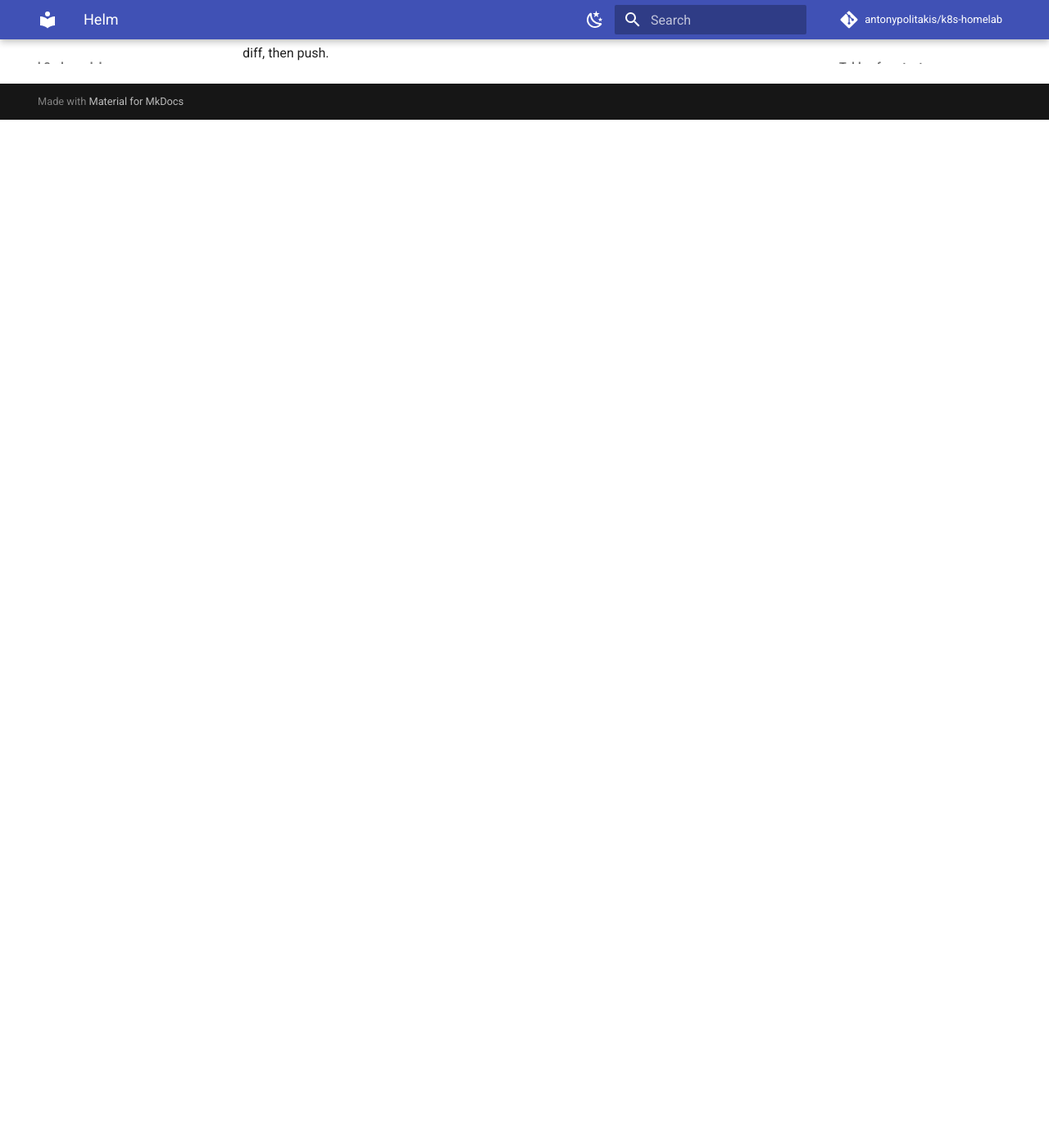
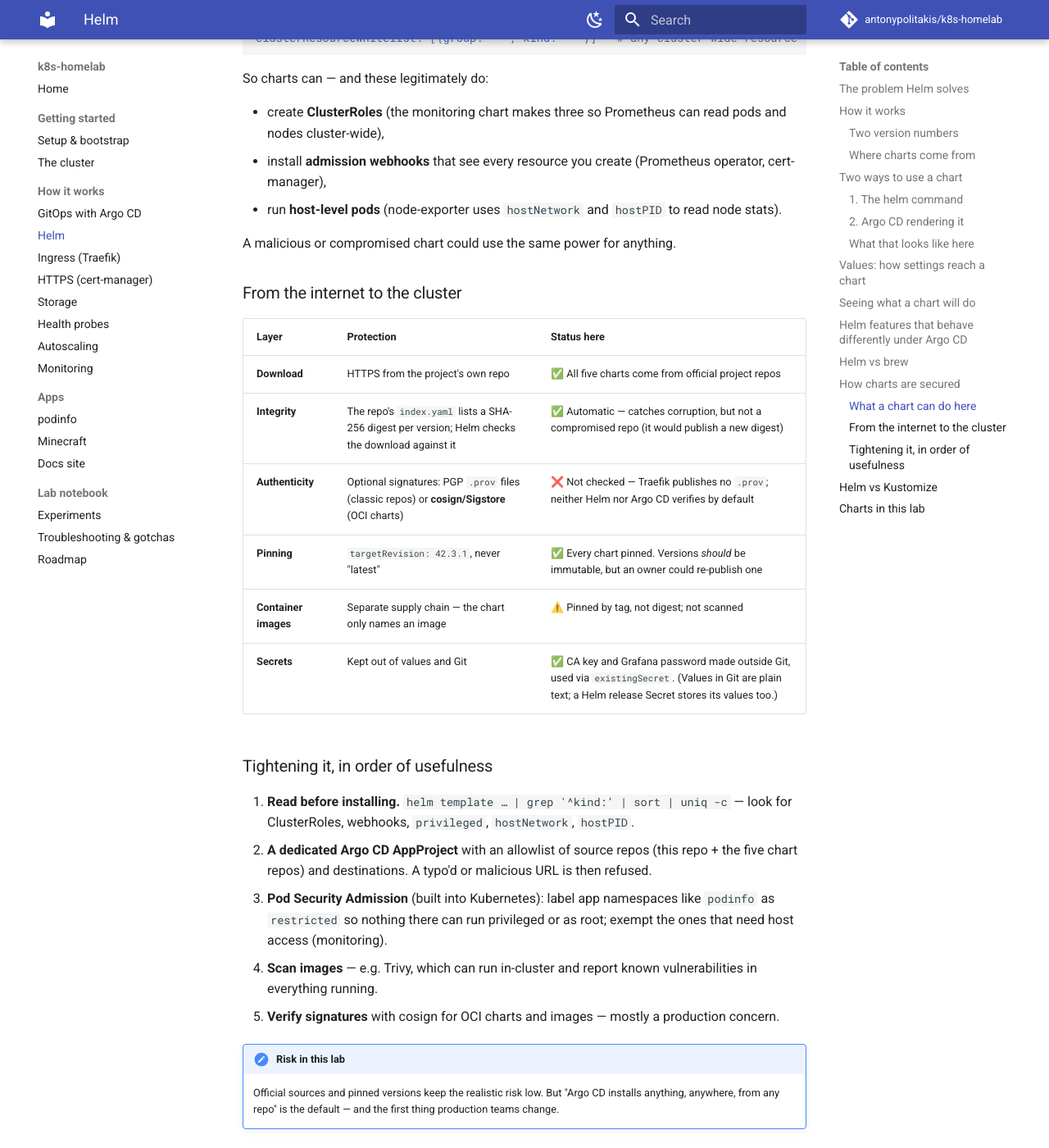
Before and after one commit to antonypolitakis/k8s-homelab, an MkDocs documentation site: the page built from docs/helm.md, in a window 1280 px wide and 1400 px high, scrolled down 5035 px. Shown: the whole window at 82% size. Built offline with MkDocs 1.6.1 and Material for MkDocs 9.7.7, drawn with Linux system fonts in a browser that asks for light colours; comment, search, counter and statistics services are not loaded; before the commit the page ends 5181 px from its top, so only the background shows below that; some of the changed text lies outside the part shown.

Commit message:
Docs: Helm vs brew, how charts are secured

````diff
--- a/docs/helm.md
+++ b/docs/helm.md
@@ -140,6 +140,69 @@ Argo CD only borrows Helm's *templating*. Features that depend on Helm being the
 !!! tip "Rule of thumb"
     If a chart value is generated, looked up or random, set it yourself when using Argo CD.
 
+## Helm vs brew
+
+A chart is a lot like a Homebrew formula — but with differences that matter:
+
+| Like brew | Unlike brew |
+|---|---|
+| Formula ↔ **chart**; tap ↔ **chart repo** | Installs a *description* (YAML), not files: Kubernetes pulls the container images and runs them |
+| `brew install/upgrade/uninstall/list` ↔ `helm install/upgrade/uninstall/list` | **Values** customise each install heavily — same chart, different setup per cluster |
+| Someone else maintains the recipe | One chart can be installed **many times** (separate releases) |
+| | No prerequisite resolution — e.g. cert-manager had to be installed before monitoring could use it |
+
+Here Helm is closer to a **Brewfile**: the list of what you want, and its settings, lives in Git — and Argo CD keeps the cluster matching it continuously.
+
+## How charts are secured
+
+Mostly by **trust in whoever wrote them**. A chart is code that creates whatever it likes, with the permissions of whatever applies it — like running someone's install script.
+
+### What a chart can do here
+
+The installer is Argo CD's application controller, and its ClusterRole allows everything:
+
+```
+argocd-application-controller:  apiGroups: *  resources: *  verbs: *
+```
+
+All apps use Argo CD's `default` AppProject, which restricts nothing:
+
+```yaml
+sourceRepos: ["*"]                                # any chart repo or Git repo
+destinations: [{namespace: "*", server: "*"}]     # anywhere
+clusterResourceWhitelist: [{group: "*", kind: "*"}]   # any cluster-wide resource
+```
+
+So charts can — and these legitimately do:
+
+- create **ClusterRoles** (the monitoring chart makes three so Prometheus can read pods and nodes cluster-wide),
+- install **admission webhooks** that see every resource you create (Prometheus operator, cert-manager),
+- run **host-level pods** (node-exporter uses `hostNetwork` and `hostPID` to read node stats).
+
+A malicious or compromised chart could use the same power for anything.
+
+### From the internet to the cluster
+
+| Layer | Protection | Status here |
+|---|---|---|
+| **Download** | HTTPS from the project's own repo | ✅ All five charts come from official project repos |
+| **Integrity** | The repo's `index.yaml` lists a SHA-256 digest per version; Helm checks the download against it | ✅ Automatic — catches corruption, but not a compromised repo (it would publish a new digest) |
+| **Authenticity** | Optional signatures: PGP `.prov` files (classic repos) or **cosign/Sigstore** (OCI charts) | ❌ Not checked — Traefik publishes no `.prov`; neither Helm nor Argo CD verifies by default |
+| **Pinning** | `targetRevision: 42.3.1`, never "latest" | ✅ Every chart pinned. Versions *should* be immutable, but an owner could re-publish one |
+| **Container images** | Separate supply chain — the chart only names an image | ⚠️ Pinned by tag, not digest; not scanned |
+| **Secrets** | Kept out of values and Git | ✅ CA key and Grafana password made outside Git, used via `existingSecret`. (Values in Git are plain text; a Helm release Secret stores its values too.) |
+
+### Tightening it, in order of usefulness
+
+1. **Read before installing.** `helm template … | grep '^kind:' | sort | uniq -c` — look for ClusterRoles, webhooks, `privileged`, `hostNetwork`, `hostPID`.
+2. **A dedicated Argo CD AppProject** with an allowlist of source repos (this repo + the five chart repos) and destinations. A typo'd or malicious URL is then refused.
+3. **Pod Security Admission** (built into Kubernetes): label app namespaces like `podinfo` as `restricted` so nothing there can run privileged or as root; exempt the ones that need host access (monitoring).
+4. **Scan images** — e.g. Trivy, which can run in-cluster and report known vulnerabilities in everything running.
+5. **Verify signatures** with cosign for OCI charts and images — mostly a production concern.
+
+!!! note "Risk in this lab"
+    Official sources and pinned versions keep the realistic risk low. But "Argo CD installs anything, anywhere, from any repo" is the default — and the first thing production teams change.
+
 ## Helm vs Kustomize
 
 Both appear in this repo, for different jobs:
````
Also changed, not shown: docs/roadmap.md (+1 -0 lines).
